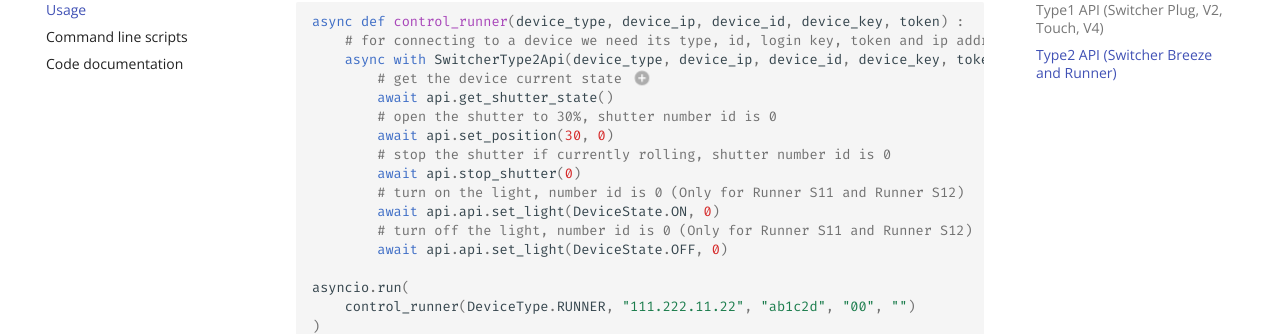
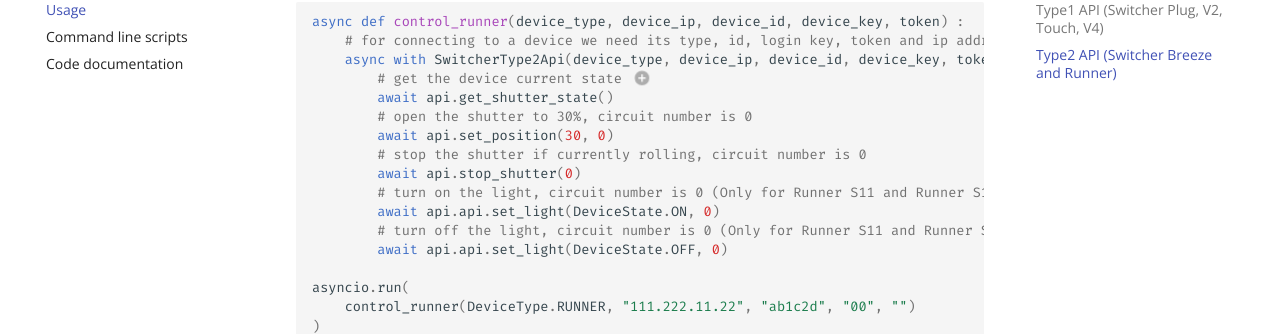
Before and after one commit to TomerFi/aioswitcher, an MkDocs documentation site: the page built from docs/usage.md, in a window 1280 px wide and 900 px high, scrolled down 1801 px. Shown: the part 152-486 px from the top of the window. Built offline with MkDocs 1.6.1 and Material for MkDocs 9.7.7, drawn with Linux system fonts in a browser that asks for light colours; comment, search, counter and statistics services are not loaded.

Commit message:
fix based on requested changes

```diff
--- a/docs/usage.md
+++ b/docs/usage.md
@@ -104,13 +104,13 @@
     async with SwitcherType2Api(device_type, device_ip, device_id, device_key, token) as api:
         # get the device current state (1)
         await api.get_shutter_state()
-        # open the shutter to 30%, shutter number id is 0
+        # open the shutter to 30%, circuit number is 0
         await api.set_position(30, 0)
-        # stop the shutter if currently rolling, shutter number id is 0
+        # stop the shutter if currently rolling, circuit number is 0
         await api.stop_shutter(0)
-        # turn on the light, number id is 0 (Only for Runner S11 and Runner S12)
+        # turn on the light, circuit number is 0 (Only for Runner S11 and Runner S12)
         await api.api.set_light(DeviceState.ON, 0)
-        # turn off the light, number id is 0 (Only for Runner S11 and Runner S12)
+        # turn off the light, circuit number is 0 (Only for Runner S11 and Runner S12)
         await api.api.set_light(DeviceState.OFF, 0)
 
 asyncio.run(
```
Also changed, not shown: README.md (+4 -4 lines), 2 other files.
